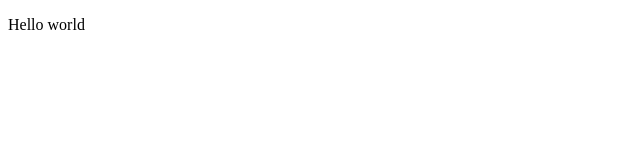
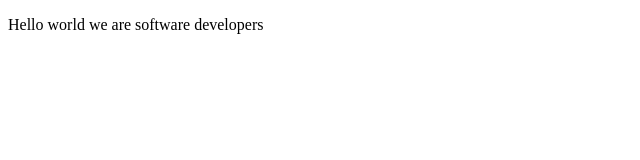
Before and after one commit to yvonnemuenimutuku/YvonneandMohammedMicroverseTrial2, a plain HTML site: page index.html in a window 1280 px wide. Shown: the whole page, without its empty margins (0-640 px from the left). Drawn offline with Linux system fonts and the light colour scheme.

Commit message:
Update index.html
Commit

```diff
--- a/index.html
+++ b/index.html
@@ -11,7 +11,7 @@
 
     <script src="https://cdn.freecodecamp.org/testable-projects-fcc/v1/bundle.js"></script>
 
-   <p>Hello world</p>
+   <p>Hello world we are software developers</p>
 
 
    </body>
```
